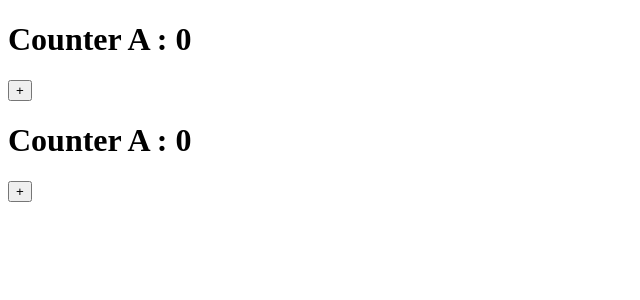
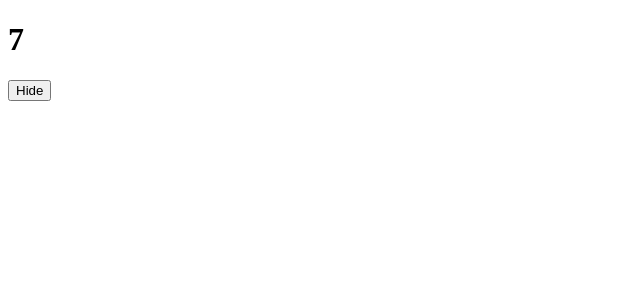
Before and after one commit to neel1209/react-practice-exercises, a React (Vite) app: page / in a window 1280 px wide. Shown: the top 300 px of the page, without its empty margins (0-640 px from the left). Built offline with nearby package versions, Linux system fonts and the light colour scheme.

Commit message:
Add timer with mount/unmount cleanup using useEffect

```diff
--- a/src/App.jsx
+++ b/src/App.jsx
@@ -1,13 +1,15 @@
 import { useState } from "react";
 import EffectCounter from "./exercises/04-useeffect-basic/EffectCounter";
 import DependencyTest from "./exercises/05-useeffect-dependency/DependencyTest";
+import ToggleTimer from "./exercises/06-useeffect-cleanup/ToggleTimer";
 import "./App.css";
 
 function App() {
     return (
         <>
             {/* <EffectCounter /> */}
-            <DependencyTest />
+            {/*<DependencyTest /> */}
+            <ToggleTimer />
         </>
     );
 }
--- /dev/null
+++ b/src/exercises/06-useeffect-cleanup/Timer.jsx
@@ -0,0 +1,29 @@
+// Build this:
+// - A timer that counts seconds (1, 2, 3...)
+// - Starts when component mounts
+// - A toggle button that hides/shows the timer component
+// - When hidden, timer should STOP completely
+// - When shown again, timer resets to 0
+
+import React, { useState, useEffect } from "react";
+
+function Timer() {
+    const [seconds, setSeconds] = useState(0);
+
+    useEffect(() => {
+        const interval = setInterval(() => {
+            setSeconds((prev) => prev + 1);
+        }, 1000);
+
+        return () => clearInterval(interval);
+    });
+
+    function handleButton() {}
+
+    return (
+        <>
+            <h1>{seconds}</h1>
+        </>
+    );
+}
+export default Timer;
--- /dev/null
+++ b/src/exercises/06-useeffect-cleanup/ToggleTimer.jsx
@@ -0,0 +1,17 @@
+import React, { useState, useEffect } from "react";
+import Timer from "./Timer";
+function ToggleTimer() {
+    const [isVisible, setIsVisible] = useState(true);
+
+    const toggle = () => {
+        setIsVisible((prev) => !prev);
+    };
+
+    return (
+        <>
+            {isVisible && <Timer />}
+            <button onClick={toggle}>{isVisible ? "Hide" : "Unhide"}</button>
+        </>
+    );
+}
+export default ToggleTimer;
```
